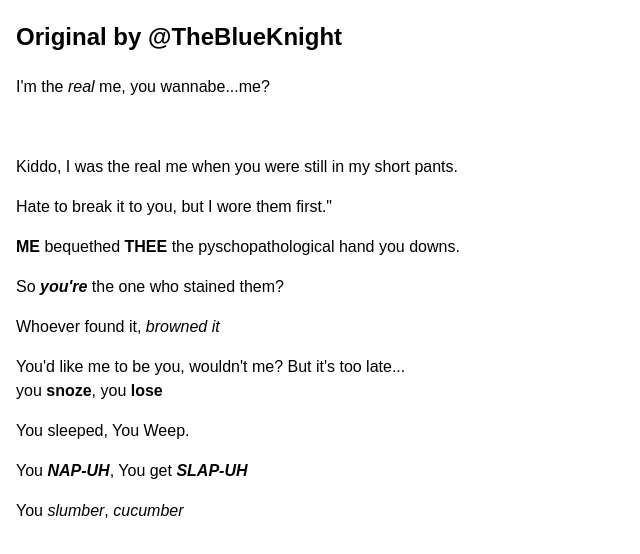
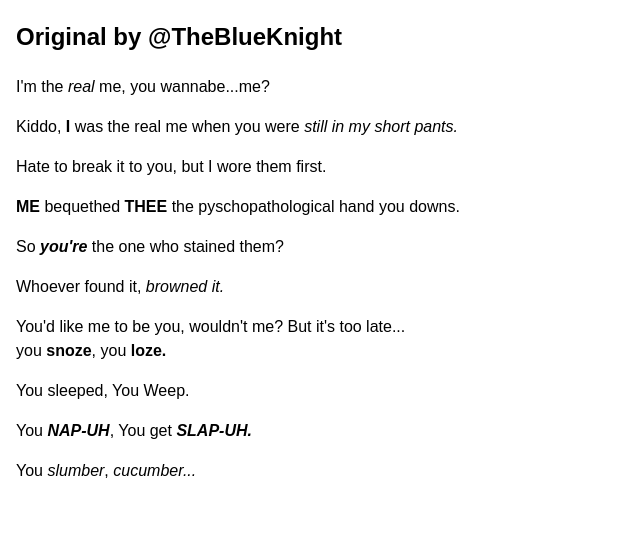
Before and after one commit to HvlfMoon/In-Class-2, a plain HTML site: page index.html in a window 1280 px wide. Shown: the part 72-626 px from the top of the page, without its empty margins (0-640 px from the left). Drawn offline with Linux system fonts and the light colour scheme.

Commit message:
fixed typos

```diff
--- a/index.html
+++ b/index.html
@@ -22,17 +22,17 @@
     <h1>The Real Me</h1>
     <h2>Original by @TheBlueKnight</h2>
 
-    <p>I'm the <em>real</em> me, you wannabe...me?</p><br>
-    <p>Kiddo, I was the real me when you were <i></i>still in my short pants.</i></p>
-    <p>Hate to break it to you, but I wore them first."</p>
+    <p>I'm the <em>real</em> me, you wannabe...me?</p>
+    <p>Kiddo, <strong>I</strong> was the real me when you were <i>still in my short pants.</i></p>
+    <p>Hate to break it to you, but I wore them first.</p>
     <p><strong>ME</strong> bequethed <strong>THEE</strong> the pyschopathological hand you downs.</p>
     <p> So <i><b>you're</b></i> the one who stained them?</p>
-    <p>Whoever found it, <i>browned it</i></p>
+    <p>Whoever found it, <i>browned it.</i></p>
     <p>You'd <em></em>like me to be you, wouldn't me? But it's too late...</i><br>
-    you <b>snoze</b>, you <b>lose</b></p>
+    you <b>snoze</b>, you <b>loze.</b></p>
     <p>You sleeped, You Weep.</p>
-    <p>You <em><b>NAP-UH</b></em>, You get <em><b>SLAP-UH</b></em </p>
-    <p>You <em>slumber</em>, <i>cucumber</i></p>
+    <p>You <em><b>NAP-UH</b></em>, You get <em><b>SLAP-UH.</b></em </p>
+    <p>You <em>slumber</em>, <i>cucumber...</i></p>
 
 
   </body>
```
